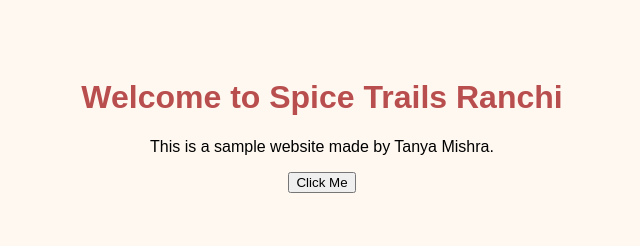
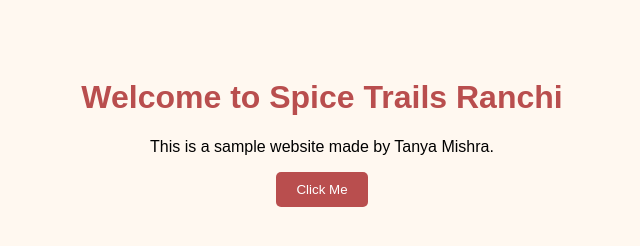
Before and after one commit to mishratanya2311/spice-trails-ranchi, a plain HTML site: page index.html in a window 1280 px wide. Shown: the whole page, without its empty margins (318-958 px from the left). Drawn offline with Linux system fonts and the light colour scheme.

Commit message:
Update style.css

```diff
--- a/style.css
+++ b/style.css
@@ -1,3 +1,4 @@
+
 body {
   font-family: Arial, sans-serif;
   background-color: #fff8f0;
@@ -8,3 +9,16 @@ body {
 h1 {
   color: #b94e4e;
 }
+
+button {
+  background-color: #b94e4e;
+  color: white;
+  padding: 10px 20px;
+  border: none;
+  border-radius: 5px;
+  cursor: pointer;
+}
+
+button:hover {
+  background-color: #a63e3e;
+}
```
